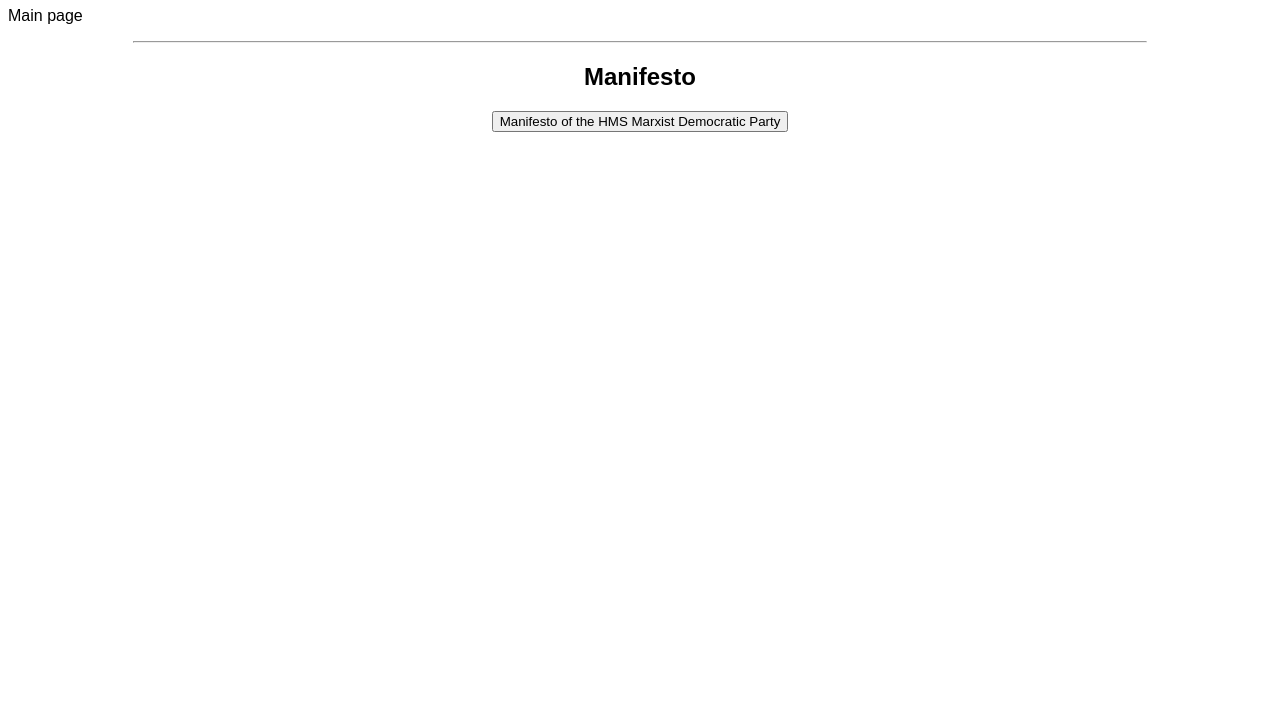
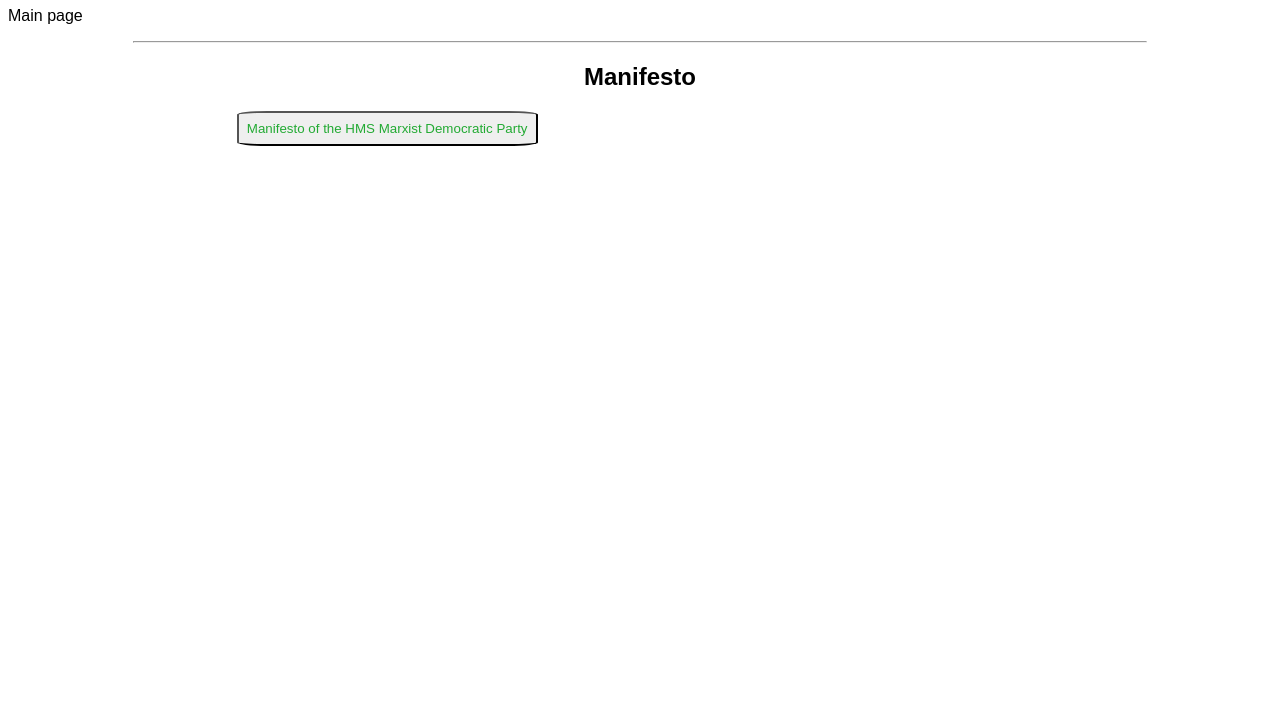
Before and after one commit to HMSMDP/hmsmdp, a plain HTML site: page index.html in a window 1280 px wide. Shown: the part 73-800 px from the top of the page. Drawn offline with Linux system fonts and the light colour scheme.

Commit message:
css fix 3 hopefully

```diff
--- a/styles.css
+++ b/styles.css
@@ -11,21 +11,25 @@ h1, h2, h3, h4, h5, h6 {
     text-align: center;
 }
 
+p {
+    text-align: left;
+}
+
 .content {
     width: 60%;
-    text-align: left;
-    max-width: fit-content;
-    margin-inline: auto;
+    display: flex;
+    justify-content: center;
+    align-items: center;
 }
 
-.button {
+button {
     padding: 8px;
     text-align: center;
     border-radius: 10%;
     color: #2a3;
     transition: 0.25s;
 }
-.button:hover {
+button:hover {
     color: #070;
     size: 110%;
     font-size: 110%;
```
